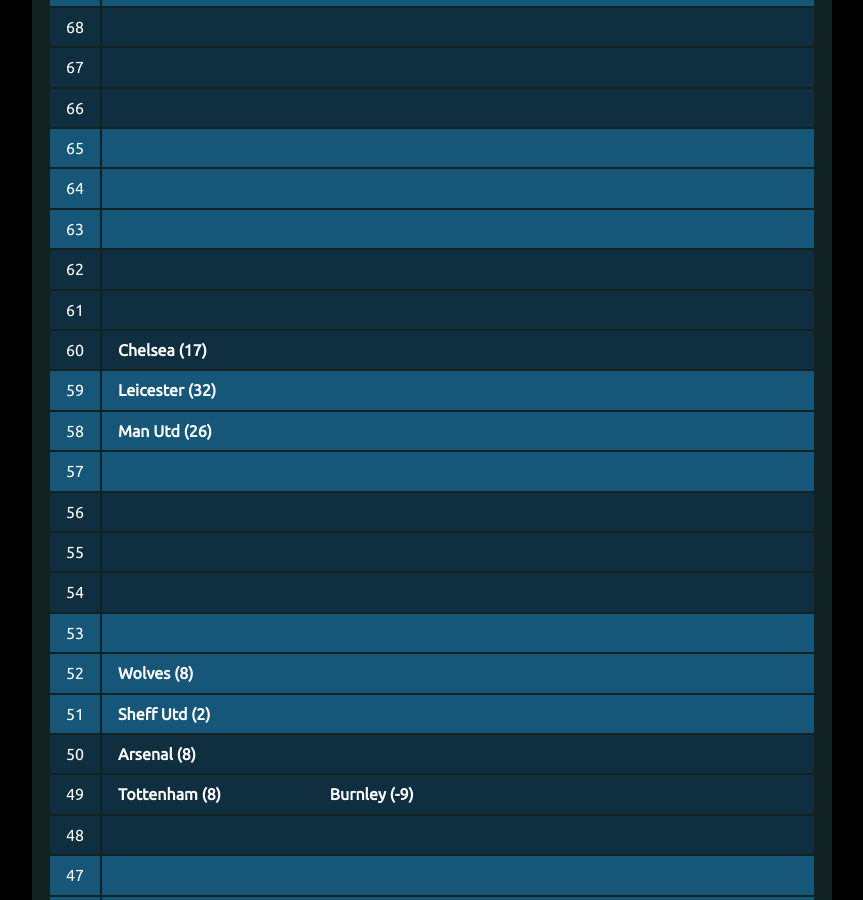
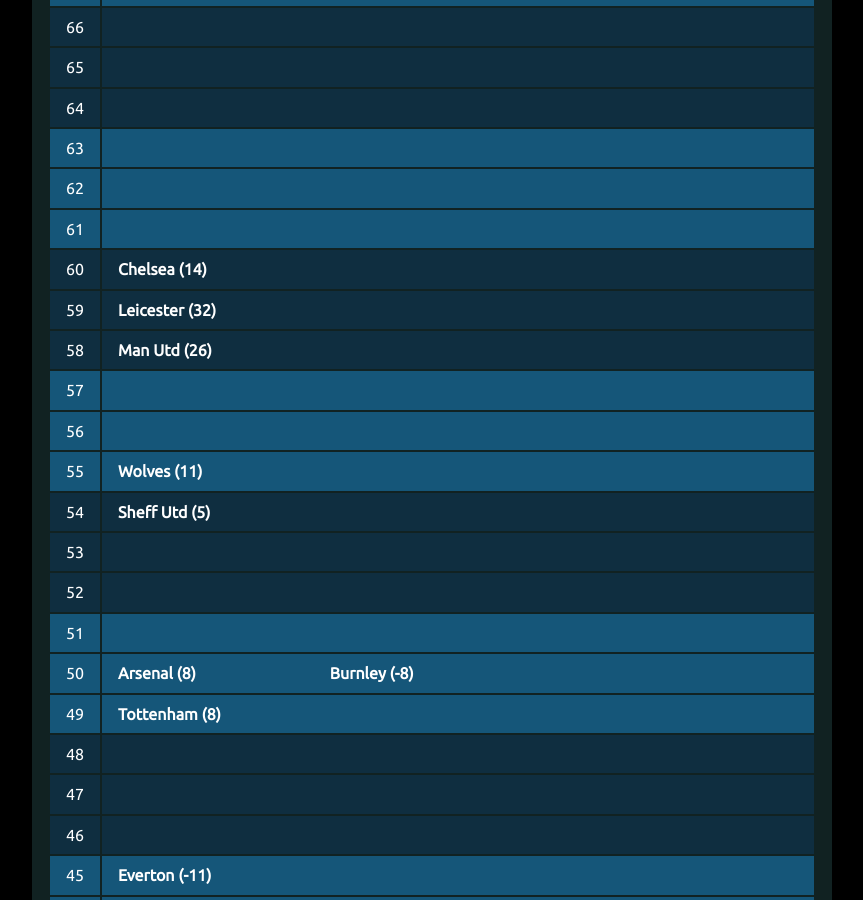
Before and after one commit to muru/muru.github.io, a Jekyll site: the page built from resources.md, in a window 1280 px wide and 900 px high, scrolled down 2926 px. Shown: the whole window, without its empty margins (208-1071 px from the left). Built offline with Jekyll 4.4.1, drawn with Linux system fonts in a browser that asks for light colours; some of the changed text lies outside the part shown.

Commit message:
updated cann-table: Mon 13 Jul 00:03:31 JST 2020

```diff
--- a/cann-table.html
+++ b/cann-table.html
@@ -1,27 +1,17 @@
 <table id="cann-table">
 <thead> <th> Pts </th> <th> Clubs (GD) </th> </thead>
 	<tr class="cann-row-1">
-		<td class="cann-point"> 95 </td>
+		<td class="cann-point"> 93 </td>
 		<td class="cann-clubs">
-			<span class="club-name"> Liverpool (50) </span>
+			<span class="club-name"> Liverpool (49) </span>
 		</td>
  	</tr>
 	<tr class="cann-row-1">
-		<td class="cann-point"> 94 </td>
+		<td class="cann-point"> 92 </td>
 		<td class="cann-clubs">
 		</td>
  	</tr>
 	<tr class="cann-row-1">
-		<td class="cann-point"> 93 </td>
-		<td class="cann-clubs">
-		</td>
- 	</tr>
-	<tr class="cann-row-2">
-		<td class="cann-point"> 92 </td>
-		<td class="cann-clubs">
-		</td>
- 	</tr>
-	<tr class="cann-row-2">
 		<td class="cann-point"> 91 </td>
 		<td class="cann-clubs">
 		</td>
@@ -31,12 +21,12 @@
 		<td class="cann-clubs">
 		</td>
  	</tr>
-	<tr class="cann-row-1">
+	<tr class="cann-row-2">
 		<td class="cann-point"> 89 </td>
 		<td class="cann-clubs">
 		</td>
  	</tr>
-	<tr class="cann-row-1">
+	<tr class="cann-row-2">
 		<td class="cann-point"> 88 </td>
 		<td class="cann-clubs">
 		</td>
@@ -46,12 +36,12 @@
 		<td class="cann-clubs">
 		</td>
  	</tr>
-	<tr class="cann-row-2">
+	<tr class="cann-row-1">
 		<td class="cann-point"> 86 </td>
 		<td class="cann-clubs">
 		</td>
  	</tr>
-	<tr class="cann-row-2">
+	<tr class="cann-row-1">
 		<td class="cann-point"> 85 </td>
 		<td class="cann-clubs">
 		</td>
@@ -61,12 +51,12 @@
 		<td class="cann-clubs">
 		</td>
  	</tr>
-	<tr class="cann-row-1">
+	<tr class="cann-row-2">
 		<td class="cann-point"> 83 </td>
 		<td class="cann-clubs">
 		</td>
  	</tr>
-	<tr class="cann-row-1">
+	<tr class="cann-row-2">
 		<td class="cann-point"> 82 </td>
 		<td class="cann-clubs">
 		</td>
@@ -76,12 +66,12 @@
 		<td class="cann-clubs">
 		</td>
  	</tr>
-	<tr class="cann-row-2">
+	<tr class="cann-row-1">
 		<td class="cann-point"> 80 </td>
 		<td class="cann-clubs">
 		</td>
  	</tr>
-	<tr class="cann-row-2">
+	<tr class="cann-row-1">
 		<td class="cann-point"> 79 </td>
 		<td class="cann-clubs">
 		</td>
@@ -91,12 +81,12 @@
 		<td class="cann-clubs">
 		</td>
  	</tr>
-	<tr class="cann-row-1">
+	<tr class="cann-row-2">
 		<td class="cann-point"> 77 </td>
 		<td class="cann-clubs">
 		</td>
  	</tr>
-	<tr class="cann-row-1">
+	<tr class="cann-row-2">
 		<td class="cann-point"> 76 </td>
 		<td class="cann-clubs">
 		</td>
@@ -106,12 +96,12 @@
 		<td class="cann-clubs">
 		</td>
  	</tr>
-	<tr class="cann-row-2">
+	<tr class="cann-row-1">
 		<td class="cann-point"> 74 </td>
 		<td class="cann-clubs">
 		</td>
  	</tr>
-	<tr class="cann-row-2">
+	<tr class="cann-row-1">
 		<td class="cann-point"> 73 </td>
 		<td class="cann-clubs">
 		</td>
@@ -119,14 +109,15 @@
 	<tr class="cann-row-2">
 		<td class="cann-point"> 72 </td>
 		<td class="cann-clubs">
+			<span class="club-name"> Man City (57) </span>
 		</td>
  	</tr>
-	<tr class="cann-row-1">
+	<tr class="cann-row-2">
 		<td class="cann-point"> 71 </td>
 		<td class="cann-clubs">
 		</td>
  	</tr>
-	<tr class="cann-row-1">
+	<tr class="cann-row-2">
 		<td class="cann-point"> 70 </td>
 		<td class="cann-clubs">
 		</td>
@@ -134,15 +125,14 @@
 	<tr class="cann-row-1">
 		<td class="cann-point"> 69 </td>
 		<td class="cann-clubs">
-			<span class="club-name"> Man City (52) </span>
 		</td>
  	</tr>
-	<tr class="cann-row-2">
+	<tr class="cann-row-1">
 		<td class="cann-point"> 68 </td>
 		<td class="cann-clubs">
 		</td>
  	</tr>
-	<tr class="cann-row-2">
+	<tr class="cann-row-1">
 		<td class="cann-point"> 67 </td>
 		<td class="cann-clubs">
 		</td>
@@ -152,12 +142,12 @@
 		<td class="cann-clubs">
 		</td>
  	</tr>
-	<tr class="cann-row-1">
+	<tr class="cann-row-2">
 		<td class="cann-point"> 65 </td>
 		<td class="cann-clubs">
 		</td>
  	</tr>
-	<tr class="cann-row-1">
+	<tr class="cann-row-2">
 		<td class="cann-point"> 64 </td>
 		<td class="cann-clubs">
 		</td>
@@ -167,12 +157,12 @@
 		<td class="cann-clubs">
 		</td>
  	</tr>
-	<tr class="cann-row-2">
+	<tr class="cann-row-1">
 		<td class="cann-point"> 62 </td>
 		<td class="cann-clubs">
 		</td>
  	</tr>
-	<tr class="cann-row-2">
+	<tr class="cann-row-1">
 		<td class="cann-point"> 61 </td>
 		<td class="cann-clubs">
 		</td>
@@ -180,16 +170,16 @@
 	<tr class="cann-row-2">
 		<td class="cann-point"> 60 </td>
 		<td class="cann-clubs">
-			<span class="club-name"> Chelsea (17) </span>
+			<span class="club-name"> Chelsea (14) </span>
 		</td>
  	</tr>
-	<tr class="cann-row-1">
+	<tr class="cann-row-2">
 		<td class="cann-point"> 59 </td>
 		<td class="cann-clubs">
 			<span class="club-name"> Leicester (32) </span>
 		</td>
  	</tr>
-	<tr class="cann-row-1">
+	<tr class="cann-row-2">
 		<td class="cann-point"> 58 </td>
 		<td class="cann-clubs">
 			<span class="club-name"> Man Utd (26) </span>
@@ -200,49 +190,49 @@
 		<td class="cann-clubs">
 		</td>
  	</tr>
-	<tr class="cann-row-2">
+	<tr class="cann-row-1">
 		<td class="cann-point"> 56 </td>
 		<td class="cann-clubs">
 		</td>
  	</tr>
-	<tr class="cann-row-2">
+	<tr class="cann-row-1">
 		<td class="cann-point"> 55 </td>
 		<td class="cann-clubs">
+			<span class="club-name"> Wolves (11) </span>
 		</td>
  	</tr>
 	<tr class="cann-row-2">
 		<td class="cann-point"> 54 </td>
 		<td class="cann-clubs">
+			<span class="club-name"> Sheff Utd (5) </span>
 		</td>
  	</tr>
-	<tr class="cann-row-1">
+	<tr class="cann-row-2">
 		<td class="cann-point"> 53 </td>
 		<td class="cann-clubs">
 		</td>
  	</tr>
-	<tr class="cann-row-1">
+	<tr class="cann-row-2">
 		<td class="cann-point"> 52 </td>
 		<td class="cann-clubs">
-			<span class="club-name"> Wolves (8) </span>
 		</td>
  	</tr>
 	<tr class="cann-row-1">
 		<td class="cann-point"> 51 </td>
 		<td class="cann-clubs">
-			<span class="club-name"> Sheff Utd (2) </span>
 		</td>
  	</tr>
-	<tr class="cann-row-2">
+	<tr class="cann-row-1">
 		<td class="cann-point"> 50 </td>
 		<td class="cann-clubs">
 			<span class="club-name"> Arsenal (8) </span>
+			<span class="club-name"> Burnley (-8) </span>
 		</td>
  	</tr>
-	<tr class="cann-row-2">
+	<tr class="cann-row-1">
 		<td class="cann-point"> 49 </td>
 		<td class="cann-clubs">
 			<span class="club-name"> Tottenham (8) </span>
-			<span class="club-name"> Burnley (-9) </span>
 		</td>
  	</tr>
 	<tr class="cann-row-2">
@@ -250,12 +240,12 @@
 		<td class="cann-clubs">
 		</td>
  	</tr>
-	<tr class="cann-row-1">
+	<tr class="cann-row-2">
 		<td class="cann-point"> 47 </td>
 		<td class="cann-clubs">
 		</td>
  	</tr>
-	<tr class="cann-row-1">
+	<tr class="cann-row-2">
 		<td class="cann-point"> 46 </td>
 		<td class="cann-clubs">
 		</td>
@@ -263,16 +253,16 @@
 	<tr class="cann-row-1">
 		<td class="cann-point"> 45 </td>
 		<td class="cann-clubs">
-			<span class="club-name"> Everton (-8) </span>
+			<span class="club-name"> Everton (-11) </span>
 		</td>
  	</tr>
-	<tr class="cann-row-2">
+	<tr class="cann-row-1">
 		<td class="cann-point"> 44 </td>
 		<td class="cann-clubs">
 			<span class="club-name"> Southampton (-13) </span>
 		</td>
  	</tr>
-	<tr class="cann-row-2">
+	<tr class="cann-row-1">
 		<td class="cann-point"> 43 </td>
 		<td class="cann-clubs">
 			<span class="club-name"> Newcastle (-16) </span>
@@ -281,15 +271,15 @@
 	<tr class="cann-row-2">
 		<td class="cann-point"> 42 </td>
 		<td class="cann-clubs">
-			<span class="club-name"> Crystal Palace (-13) </span>
+			<span class="club-name"> Crystal Palace (-15) </span>
 		</td>
  	</tr>
-	<tr class="cann-row-1">
+	<tr class="cann-row-2">
 		<td class="cann-point"> 41 </td>
 		<td class="cann-clubs">
 		</td>
  	</tr>
-	<tr class="cann-row-1">
+	<tr class="cann-row-2">
 		<td class="cann-point"> 40 </td>
 		<td class="cann-clubs">
 		</td>
@@ -299,12 +289,12 @@
 		<td class="cann-clubs">
 		</td>
  	</tr>
-	<tr class="cann-row-2">
+	<tr class="cann-row-1">
 		<td class="cann-point"> 38 </td>
 		<td class="cann-clubs">
 		</td>
  	</tr>
-	<tr class="cann-row-2">
+	<tr class="cann-row-1">
 		<td class="cann-point"> 37 </td>
 		<td class="cann-clubs">
 		</td>
@@ -312,15 +302,15 @@
 	<tr class="cann-row-2">
 		<td class="cann-point"> 36 </td>
 		<td class="cann-clubs">
-			<span class="club-name"> Brighton (-11) </span>
+			<span class="club-name"> Brighton (-16) </span>
 		</td>
  	</tr>
-	<tr class="cann-row-1">
+	<tr class="cann-row-2">
 		<td class="cann-point"> 35 </td>
 		<td class="cann-clubs">
 		</td>
  	</tr>
-	<tr class="cann-row-1">
+	<tr class="cann-row-2">
 		<td class="cann-point"> 34 </td>
 		<td class="cann-clubs">
 			<span class="club-name"> West Ham (-15) </span>
@@ -332,12 +322,12 @@
 		<td class="cann-clubs">
 		</td>
  	</tr>
-	<tr class="cann-row-2">
+	<tr class="cann-row-1">
 		<td class="cann-point"> 32 </td>
 		<td class="cann-clubs">
 		</td>
  	</tr>
-	<tr class="cann-row-2">
+	<tr class="cann-row-1">
 		<td class="cann-point"> 31 </td>
 		<td class="cann-clubs">
 		</td>
@@ -345,14 +335,15 @@
 	<tr class="cann-row-2">
 		<td class="cann-point"> 30 </td>
 		<td class="cann-clubs">
+			<span class="club-name"> Aston Villa (-27) </span>
 		</td>
  	</tr>
-	<tr class="cann-row-1">
+	<tr class="cann-row-2">
 		<td class="cann-point"> 29 </td>
 		<td class="cann-clubs">
 		</td>
  	</tr>
-	<tr class="cann-row-1">
+	<tr class="cann-row-2">
 		<td class="cann-point"> 28 </td>
 		<td class="cann-clubs">
 			<span class="club-name"> Bournemouth (-27) </span>
@@ -361,15 +352,14 @@
 	<tr class="cann-row-1">
 		<td class="cann-point"> 27 </td>
 		<td class="cann-clubs">
-			<span class="club-name"> Aston Villa (-29) </span>
 		</td>
  	</tr>
-	<tr class="cann-row-2">
+	<tr class="cann-row-1">
 		<td class="cann-point"> 26 </td>
 		<td class="cann-clubs">
 		</td>
  	</tr>
-	<tr class="cann-row-2">
+	<tr class="cann-row-1">
 		<td class="cann-point"> 25 </td>
 		<td class="cann-clubs">
 		</td>
@@ -379,12 +369,12 @@
 		<td class="cann-clubs">
 		</td>
  	</tr>
-	<tr class="cann-row-1">
+	<tr class="cann-row-2">
 		<td class="cann-point"> 23 </td>
 		<td class="cann-clubs">
 		</td>
  	</tr>
-	<tr class="cann-row-1">
+	<tr class="cann-row-2">
 		<td class="cann-point"> 22 </td>
 		<td class="cann-clubs">
 		</td>
```
Also changed, not shown: other parts of cann-table.html (+1 -1 lines).
